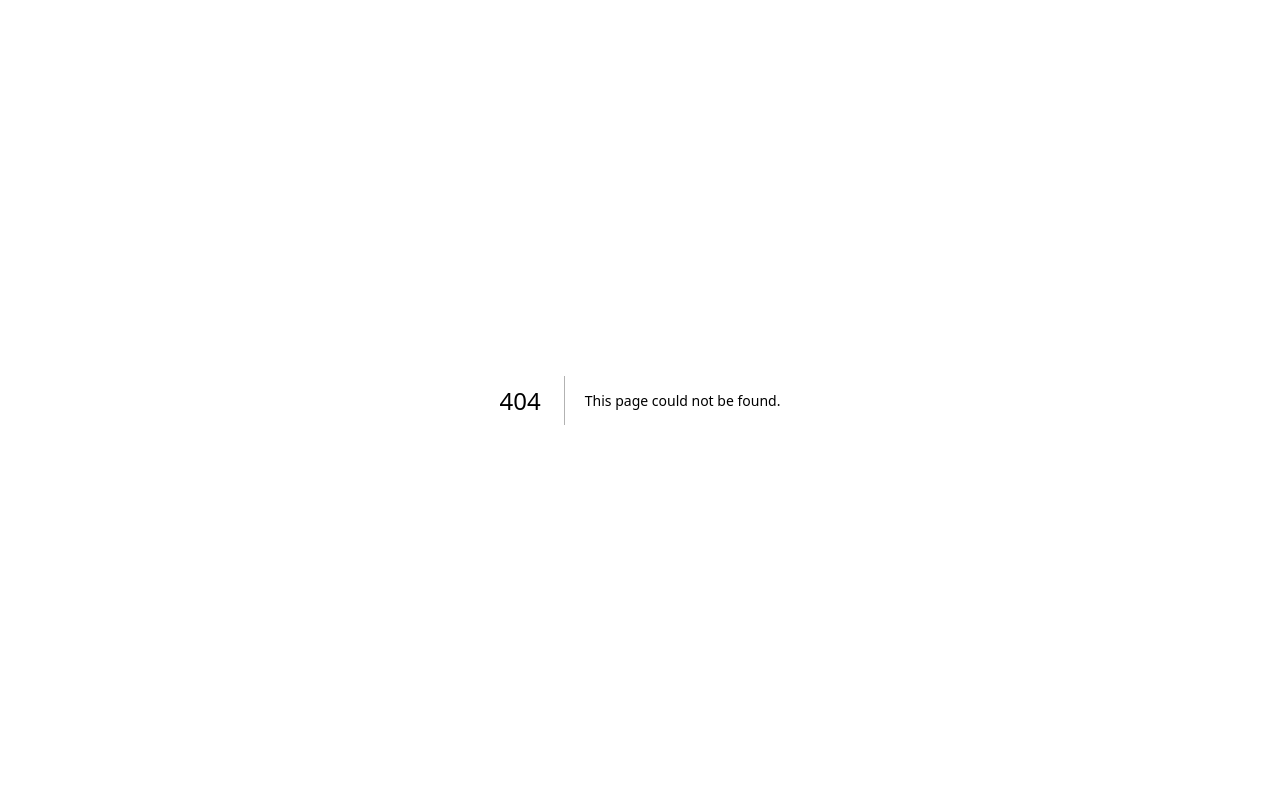
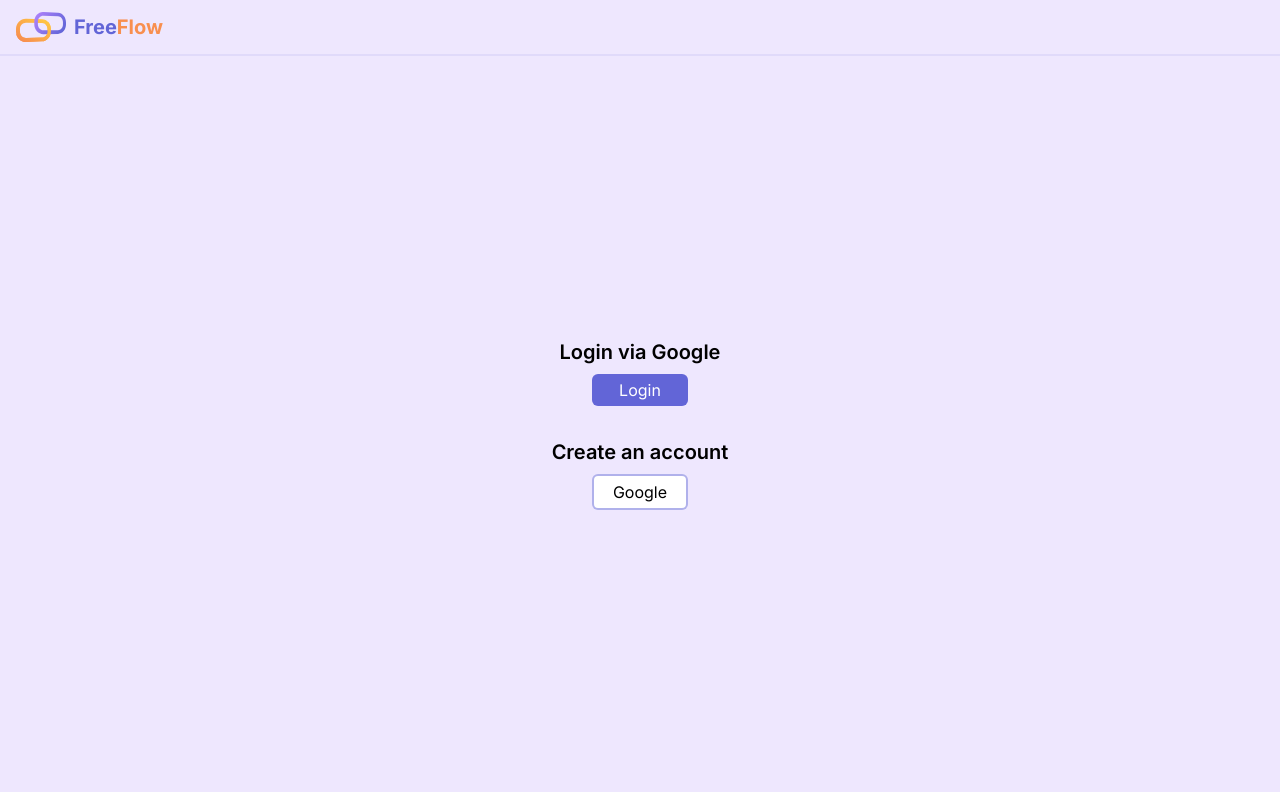
Before and after one commit to Byte-Breakers/free-flow, a Next.js app: page /login in a window 1280 px wide. Before the commit this address had no page. Built offline with nearby package versions, Linux system fonts and the light colour scheme.

Commit message:
feat: Login Page

```diff
--- a/app/components/navbar.tsx
+++ b/app/components/navbar.tsx
@@ -12,7 +12,7 @@ const Navbar = () => {
       </div>
       {/* Login Button or Profile Button */}
       {/* !CODE TO BE EDITED */}
-      <button className='bg-[#6265D7] text-sm h-9 px-4 py-2 text-white font-medium flex items-center rounded-md'>Login</button>
+      <button className='bg-[#6265D7] text-sm h-9 px-4 py-2 text-white font-medium flex items-center rounded-md' >Login</button>
     </div>
   )
 }
--- /dev/null
+++ b/app/login/page.tsx
@@ -0,0 +1,31 @@
+import React from 'react'
+import Image from 'next/image'
+
+const LoginPage = () => {
+  return (
+    <>
+    {/* Navbar Section */}
+      <div className='px-4 h-14 w-full bg-[#EEE7FE] border-b-2 border-[#6265D7] border-opacity-10 flex justify-between items-center'>
+      {/* Logo & Name */}
+      <div className='flex items-center h-full'>
+      <Image width={50} height={50}  src="/logo.svg" alt="Logo" />
+        <h1 className='font-bold ml-2 text-xl text-[#6265D7]'>Free</h1>
+        <h1 className='font-bold text-xl text-[#F88F4F]'>Flow</h1>
+      </div>
+      {/* Login Button or Profile Button */}
+      {/* !CODE TO BE EDITED */}
+      <button className='hidden bg-[#6265D7] text-sm h-9 px-4 py-2 text-white font-medium items-center rounded-md' >Login</button>
+    </div>
+    {/* Login Section */}
+    <div className='h-[92vh] bg-[#EEE7FE] flex flex-col items-center justify-center'>
+      <h1 className='font-semibold text-xl'>Login via Google</h1>
+      <button className='w-24 mt-2 py-1 bg-[#6265D7] rounded-md text-white'> Login </button>
+      <div className='h-8'/>
+      <h1 className='font-semibold text-xl'>Create an account</h1>
+      <button className='w-24 mt-2 rounded-md border-2 border-[#6265D7] border-opacity-50 py-1 bg-white'> Google </button>
+    </div>
+    </>
+  )
+}
+
+export default LoginPage
```
